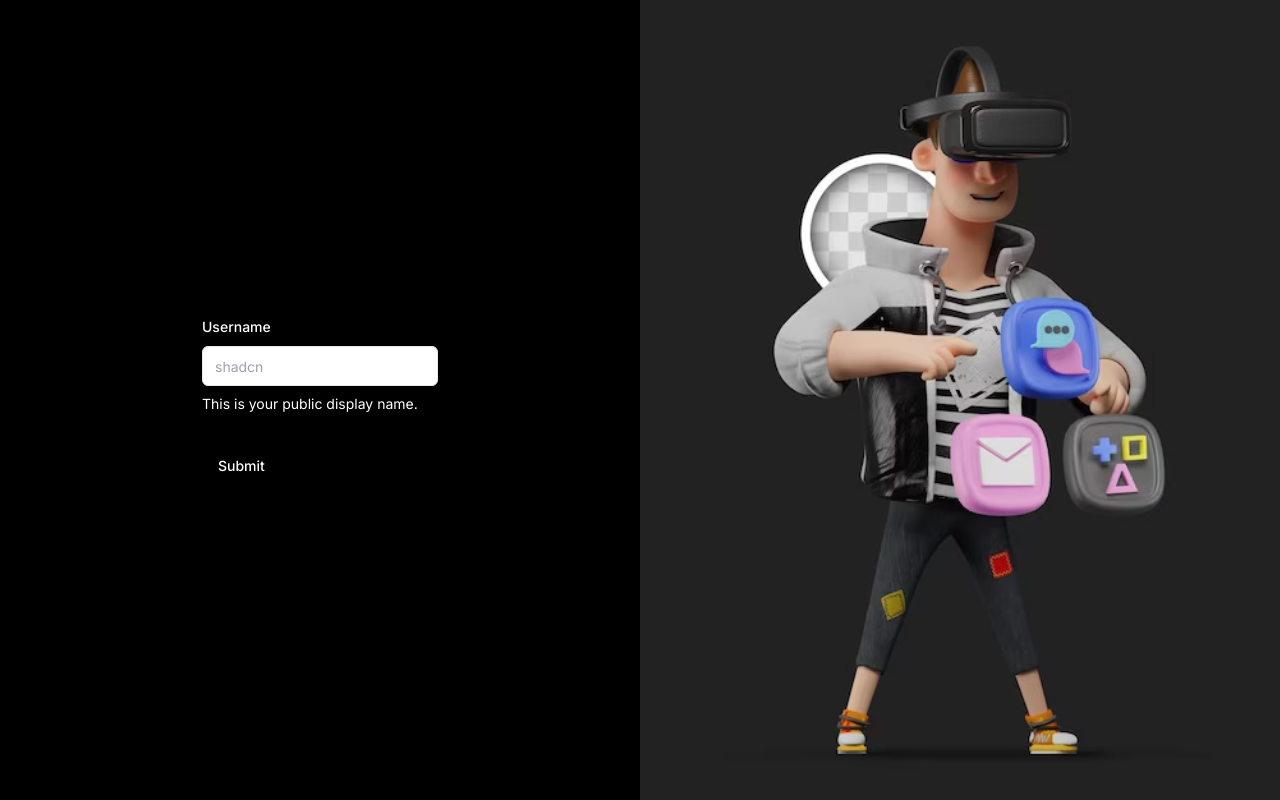
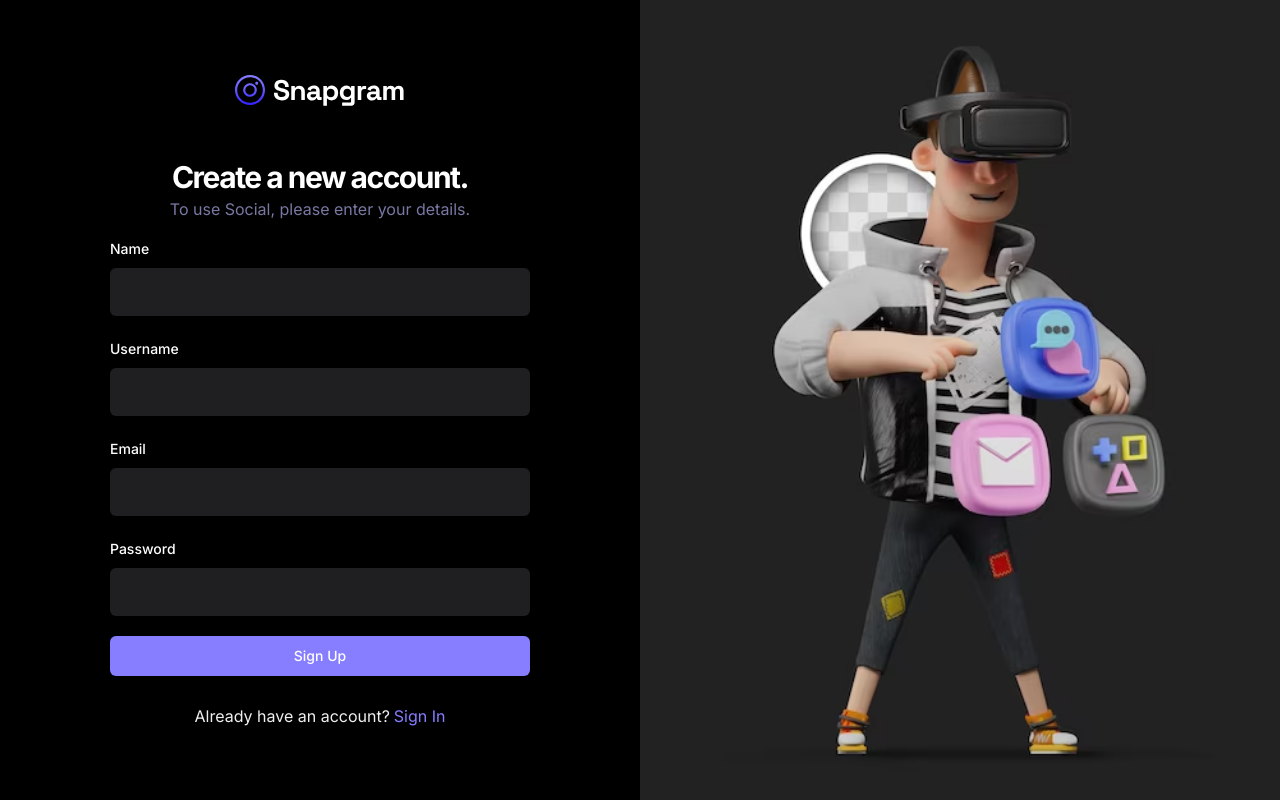
Before and after one commit to saagarbhujel/Social, a React (Vite) app: page /sign-up in a window 1280 px wide. Built offline with nearby package versions, Linux system fonts and the light colour scheme.

Commit message:
design done

```diff
--- a/src/_auth/forms/SignUpForms.tsx
+++ b/src/_auth/forms/SignUpForms.tsx
@@ -1,43 +1,73 @@
-import * as z from "zod"
-import { zodResolver } from "@hookform/resolvers/zod"
-import { useForm } from "react-hook-form"
+import * as z from "zod";
+import { zodResolver } from "@hookform/resolvers/zod";
+import { useForm } from "react-hook-form";
+import { Link} from "react-router-dom";
 
-import { Button } from '@/components/ui/button'
+import { Button } from "@/components/ui/button";
 import {
   Form,
   FormControl,
-  FormDescription,
   FormField,
   FormItem,
   FormLabel,
   FormMessage,
-} from "@/components/ui/form"
-import { Input } from "@/components/ui/input"
-import { SignUpValidation } from "@/lib/validation"
-
+} from "@/components/ui/form";
+import { Input } from "@/components/ui/input";
+import { SignUpValidation } from "@/lib/validation";
+import Loader from "@/components/shared/Loader";
 
 const SignUpForms = () => {
-
+  const isloading = false;
   // 1. Define your form.
   const form = useForm<z.infer<typeof SignUpValidation>>({
     resolver: zodResolver(SignUpValidation),
     defaultValues: {
+      name: "",
       username: "",
+      email: "",
+      password: "",
     },
-    })
+  });
 
   // 2. Define a submit handler.
   function onSubmit(values: z.infer<typeof SignUpValidation>) {
     // Do something with the form values.
     // ✅ This will be type-safe and validated.
-      console.log(values)
+    console.log(values);
   }
 
 
   return (
     <>
       <Form {...form}>
-      <form onSubmit={form.handleSubmit(onSubmit)} className="space-y-8">
+        <div className=" sm:w-420 flex-center flex-col">
+          <img src="/assets/images/logo.svg" alt="" />
+
+          <h2 className="h3-bold md:h2-bold pt-5 sm:pt-12">
+            Create a new account.
+          </h2>
+          <p className="text-light-3 small-medium md:base-regular">
+            To use Social, please enter your details.
+          </p>
+
+          <form
+            onSubmit={form.handleSubmit(onSubmit)}
+            className="flex flex-col gap-5 w-full mt-4"
+          >
+            <FormField
+              control={form.control}
+              name="name"
+              render={({ field }) => (
+                <FormItem>
+                  <FormLabel>Name</FormLabel>
+                  <FormControl>
+                    <Input type="text" className="shad-input" {...field} />
+                  </FormControl>
+                  <FormMessage />
+                </FormItem>
+              )}
+            />
+
             <FormField
               control={form.control}
               name="username"
@@ -45,20 +75,56 @@
                 <FormItem>
                   <FormLabel>Username</FormLabel>
                   <FormControl>
-                <Input placeholder="shadcn" {...field} />
+                    <Input type="text" className="shad-input" {...field} />
                   </FormControl>
-              <FormDescription>
-                This is your public display name.
-              </FormDescription>
                   <FormMessage />
                 </FormItem>
               )}
             />
-        <Button type="submit">Submit</Button>
+
+            <FormField
+              control={form.control}
+              name="email"
+              render={({ field }) => (
+                <FormItem>
+                  <FormLabel>Email</FormLabel>
+                  <FormControl>
+                    <Input type="email" className="shad-input" {...field} />
+                  </FormControl>
+                  <FormMessage />
+                </FormItem>
+              )}
+            />
+
+            <FormField
+              control={form.control}
+              name="password"
+              render={({ field }) => (
+                <FormItem>
+                  <FormLabel>Password</FormLabel>
+                  <FormControl>
+                    <Input type="password" className="shad-input" {...field} />
+                  </FormControl>
+                  <FormMessage />
+                </FormItem>
+              )}
+            />
+            <Button type="submit" className="shad-button_primary">{
+              isloading ? (
+                <div className="flex-center gap-2">
+                  <Loader /> Loading...
+                </div>
+              ) : "Sign Up"
+            }</Button>
+            <p className=" text-small-regular text-light-2 text-center mt-2">
+              Already have an account?
+              <Link to='/sign-in' className="text-primary-500 text-small-semibold ml-1">Sign In</Link>
+            </p>
           </form>
+        </div>
       </Form>
     </>
-  )
-}
+  );
+};
 
-export default SignUpForms
+export default SignUpForms;
```
Lines whose indentation alone changed are shown as unchanged.
